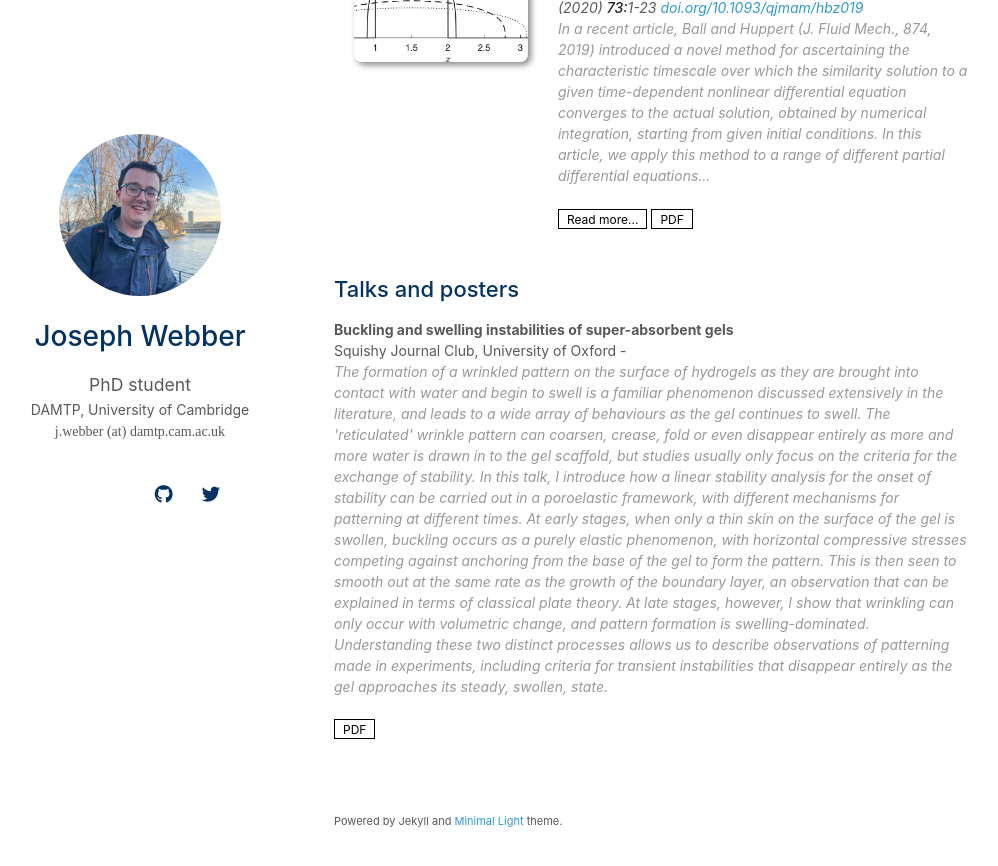
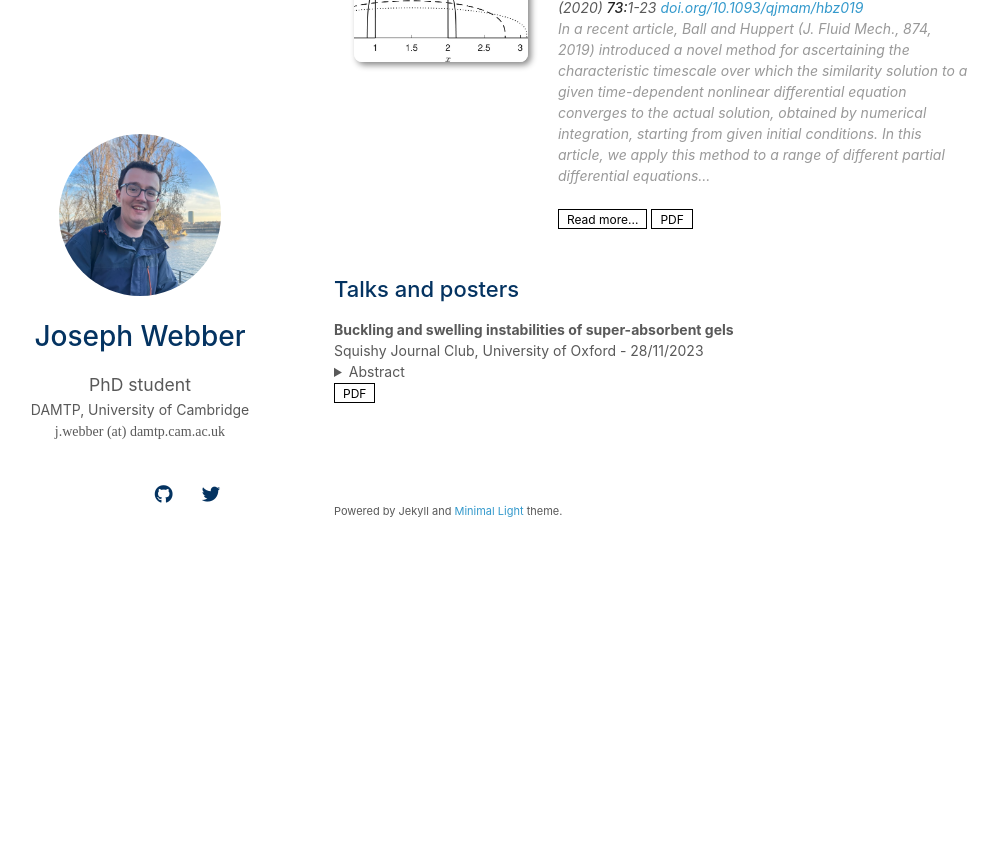
Before and after one commit to JWebber/jwebber.github.io, a Jekyll site: the page built from index.md, in a window 1280 px wide and 900 px high, scrolled down 1594 px. Shown: the top 866 px of the window, without its empty margins (136-1134 px from the left). Built offline with Jekyll 4.4.1, drawn with Linux system fonts in a browser that asks for light colours; nearby versions of some CDN libraries; a style sheet for code colours, icons or effects is not loaded; our own code applies the rules of GitHub Pages for plain Markdown files; after the commit the page ends 2184 px from its top, so only the background shows below that.

Commit message:
Reformat

```diff
--- a/_data/talks.yml
+++ b/_data/talks.yml
@@ -3,6 +3,6 @@ main:
     conf: "Squishy Journal Club, University of Oxford"
     date: "28/11/2023"
     pdf: "oxford_28112023.pdf"
-    abstract: "The formation of a wrinkled pattern on the surface of hydrogels as they are brought into contact with water and begin to swell is a familiar phenomenon discussed extensively in the literature, and leads to a wide array of behaviours as the gel continues to swell. The 'reticulated' wrinkle pattern can coarsen, crease, fold or even disappear entirely as more and more water is drawn in to the gel scaffold, but studies usually only focus on the criteria for the exchange of stability. In this talk, I introduce how a linear stability analysis for the onset of stability can be carried out in a poroelastic framework, with different mechanisms for patterning at different times.
+    abstract: "The formation of a wrinkled pattern on the surface of hydrogels as they are brought into contact with water and begin to swell is a familiar phenomenon discussed extensively in the literature, and leads to a wide array of behaviours as the gel continues to swell. The 'reticulated' wrinkle pattern can coarsen, crease, fold or even disappear entirely as more and more water is drawn in to the gel scaffold, but studies usually only focus on the criteria for the exchange of stability. In this talk, I introduce how a linear stability analysis for the onset of stability can be carried out in a poroelastic framework, with different mechanisms for patterning at different times.<br/><br/>
 
     At early stages, when only a thin skin on the surface of the gel is swollen, buckling occurs as a purely elastic phenomenon, with horizontal compressive stresses competing against anchoring from the base of the gel to form the pattern. This is then seen to smooth out at the same rate as the growth of the boundary layer, an observation that can be explained in terms of classical plate theory. At late stages, however, I show that wrinkling can only occur with volumetric change, and pattern formation is swelling-dominated. Understanding these two distinct processes allows us to describe observations of patterning made in experiments, including criteria for transient instabilities that disappear entirely as the gel approaches its steady, swollen, state."
--- a/_includes/talks.md
+++ b/_includes/talks.md
@@ -9,12 +9,12 @@
 <div class="pub-row">
   <div class="col-sm-9" style="position: relative;padding-right: 15px;padding-left: 0px;">
       <div class="title">{{ link.title }}</div>
-      <div class="author">{{ link.conf }} - {{ link.confdate }}</div>
+      <div class="author">{{ link.conf }} - {{ link.date }}</div>
     {% if link.abstract %}
-      <i style="color:#999999">{{ link.abstract }}</i>
-      <br/>
-      <br/>
-    {% endif %}
+    <details>
+    <summary>Abstract</summary>
+    <div><i style="color:#999999">{{ link.abstract }}</i><br/></div>
+    </details> {% endif %}
 
     <div class="links">
       {% if link.pdf %}
```
